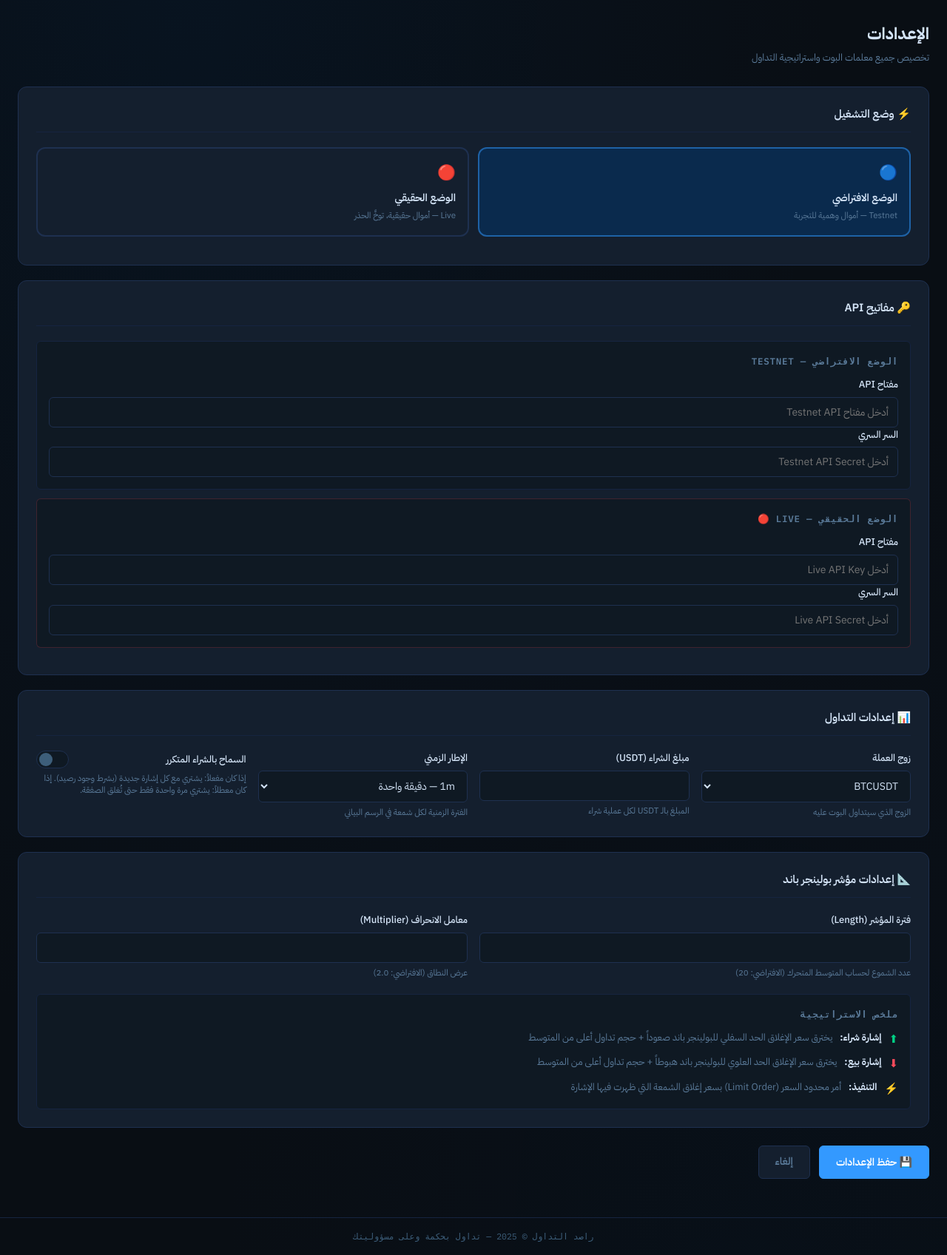
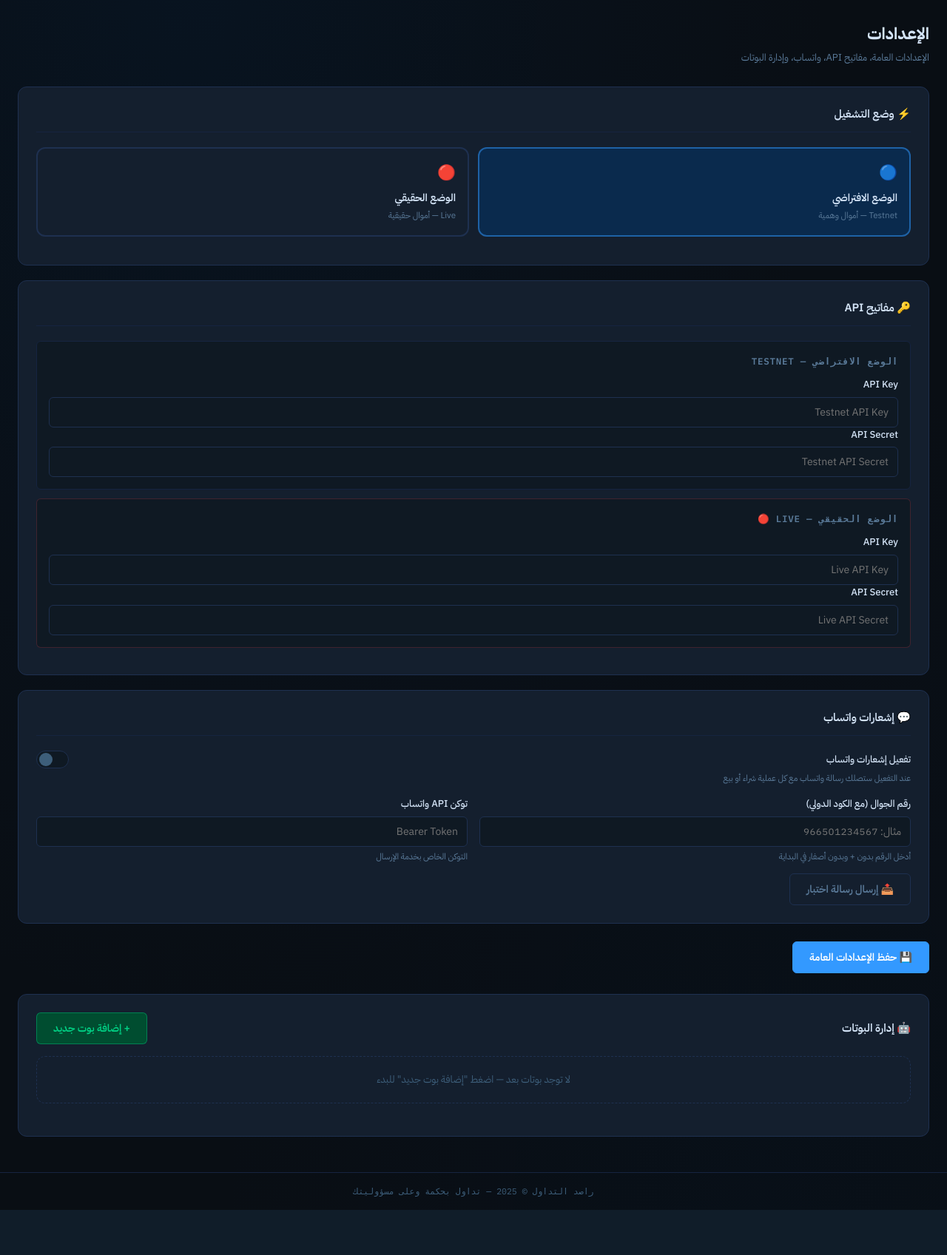
Before and after one commit to turky4500/bot22, a Flask app: page /settings in a window 1280 px wide. Shown: the part 59-1756 px from the top of the page at 74% size. After the commit the page ends 1695 px from the top, so only its background shows below. Run offline with Flask 3, Linux system fonts and the light colour scheme; data that the repository does not hold is empty.

Commit message:
Update settings.html

```diff
--- a/templates/settings.html
+++ b/templates/settings.html
@@ -5,191 +5,296 @@
 
 <section class="section-header">
   <h1 class="page-title">الإعدادات</h1>
-  <p class="page-sub">تخصيص جميع معلمات البوت واستراتيجية التداول</p>
+  <p class="page-sub">الإعدادات العامة، مفاتيح API، واتساب، وإدارة البوتات</p>
 </section>
 
+<!-- ====== الإعدادات العامة ====== -->
 <form method="post" action="{{ url_for('settings_page') }}" class="settings-form">
 
-  <!-- ====== وضع التشغيل ====== -->
+  <!-- وضع التشغيل -->
   <div class="settings-card">
     <h2 class="settings-section-title">⚡ وضع التشغيل</h2>
     <div class="mode-toggle-group">
       <label class="mode-option {% if settings.mode == 'virtual' %}mode-active{% endif %}">
-        <input type="radio" name="mode" value="virtual"
-               {% if settings.mode == 'virtual' %}checked{% endif %} />
+        <input type="radio" name="mode" value="virtual" {% if settings.mode == 'virtual' %}checked{% endif %} />
         <span class="mode-icon">🔵</span>
         <span class="mode-name">الوضع الافتراضي</span>
-        <span class="mode-desc">Testnet — أموال وهمية للتجربة</span>
+        <span class="mode-desc">Testnet — أموال وهمية</span>
       </label>
       <label class="mode-option {% if settings.mode == 'live' %}mode-active mode-live-active{% endif %}">
-        <input type="radio" name="mode" value="live"
-               {% if settings.mode == 'live' %}checked{% endif %} />
+        <input type="radio" name="mode" value="live" {% if settings.mode == 'live' %}checked{% endif %} />
         <span class="mode-icon">🔴</span>
         <span class="mode-name">الوضع الحقيقي</span>
-        <span class="mode-desc">Live — أموال حقيقية، توخَّ الحذر</span>
+        <span class="mode-desc">Live — أموال حقيقية</span>
       </label>
     </div>
-    {% if settings.mode == 'live' %}
-    <div class="live-warning">
-      ⚠️ أنت في الوضع الحقيقي! ستُنفَّذ الصفقات بأموال حقيقية.
-    </div>
-    {% endif %}
   </div>
 
-  <!-- ====== مفاتيح API ====== -->
+  <!-- مفاتيح API -->
   <div class="settings-card">
     <h2 class="settings-section-title">🔑 مفاتيح API</h2>
-
     <div class="api-block">
       <h3 class="api-block-title">الوضع الافتراضي — Testnet</h3>
       <div class="form-row">
-        <label class="form-label">مفتاح API</label>
+        <label class="form-label">API Key</label>
         <input type="password" name="virtual_api_key" class="form-input"
-               value="{{ settings.virtual_api_key }}"
-               placeholder="أدخل مفتاح Testnet API" autocomplete="off" />
+               value="{{ settings.virtual_api_key }}" placeholder="Testnet API Key" autocomplete="off"/>
       </div>
       <div class="form-row">
-        <label class="form-label">السر السري</label>
+        <label class="form-label">API Secret</label>
         <input type="password" name="virtual_api_secret" class="form-input"
-               value="{{ settings.virtual_api_secret }}"
-               placeholder="أدخل Testnet API Secret" autocomplete="off" />
+               value="{{ settings.virtual_api_secret }}" placeholder="Testnet API Secret" autocomplete="off"/>
       </div>
     </div>
-
     <div class="api-block api-block-live">
       <h3 class="api-block-title">الوضع الحقيقي — Live 🔴</h3>
       <div class="form-row">
-        <label class="form-label">مفتاح API</label>
+        <label class="form-label">API Key</label>
         <input type="password" name="live_api_key" class="form-input"
-               value="{{ settings.live_api_key }}"
-               placeholder="أدخل Live API Key" autocomplete="off" />
+               value="{{ settings.live_api_key }}" placeholder="Live API Key" autocomplete="off"/>
       </div>
       <div class="form-row">
-        <label class="form-label">السر السري</label>
+        <label class="form-label">API Secret</label>
         <input type="password" name="live_api_secret" class="form-input"
-               value="{{ settings.live_api_secret }}"
-               placeholder="أدخل Live API Secret" autocomplete="off" />
+               value="{{ settings.live_api_secret }}" placeholder="Live API Secret" autocomplete="off"/>
       </div>
     </div>
   </div>
 
-  <!-- ====== إعدادات التداول ====== -->
+  <!-- واتساب -->
   <div class="settings-card">
-    <h2 class="settings-section-title">📊 إعدادات التداول</h2>
+    <h2 class="settings-section-title">💬 إشعارات واتساب</h2>
+    <div class="form-row" style="margin-bottom:16px">
+      <label class="form-label toggle-label">
+        <span>تفعيل إشعارات واتساب</span>
+        <label class="toggle-switch">
+          <input type="checkbox" name="whatsapp_enabled"
+                 {% if settings.whatsapp_enabled %}checked{% endif %} />
+          <span class="toggle-slider"></span>
+        </label>
+      </label>
+      <span class="form-hint">عند التفعيل ستصلك رسالة واتساب مع كل عملية شراء أو بيع</span>
+    </div>
+    <div class="form-grid">
+      <div class="form-row">
+        <label class="form-label">رقم الجوال (مع الكود الدولي)</label>
+        <input type="text" name="whatsapp_phone" class="form-input"
+               value="{{ settings.get('whatsapp_phone','') }}"
+               placeholder="مثال: 966501234567" dir="ltr"/>
+        <span class="form-hint">أدخل الرقم بدون + وبدون أصفار في البداية</span>
+      </div>
+      <div class="form-row">
+        <label class="form-label">توكن API واتساب</label>
+        <input type="password" name="whatsapp_token" class="form-input"
+               value="{{ settings.get('whatsapp_token','') }}"
+               placeholder="Bearer Token" autocomplete="off" dir="ltr"/>
+        <span class="form-hint">التوكن الخاص بخدمة الإرسال</span>
+      </div>
+    </div>
+    <!-- زر اختبار الإرسال -->
+    <div style="margin-top:14px">
+      <button type="button" class="btn btn-settings" onclick="testWhatsapp()">
+        📤 إرسال رسالة اختبار
+      </button>
+      <span id="wa-test-result" class="form-hint" style="margin-right:12px"></span>
+    </div>
+  </div>
 
+  <div class="form-actions">
+    <button type="submit" class="btn btn-save">💾 حفظ الإعدادات العامة</button>
+  </div>
+
+</form>
+
+<!-- ====== إدارة البوتات ====== -->
+<div class="settings-card" style="margin-top:24px">
+  <div class="section-title-row">
+    <h2 class="settings-section-title" style="border:none;margin:0;padding:0">🤖 إدارة البوتات</h2>
+    <button class="btn btn-start" onclick="toggleAddForm()" type="button">+ إضافة بوت جديد</button>
+  </div>
+
+  <!-- نموذج إضافة بوت -->
+  <div id="add-bot-form" style="display:none;margin-top:20px">
+    <form method="post" action="{{ url_for('bot_add') }}" class="bot-form">
+      <h3 class="api-block-title">بوت جديد</h3>
       <div class="form-grid">
-
+        <div class="form-row">
+          <label class="form-label">اسم البوت</label>
+          <input type="text" name="name" class="form-input" placeholder="مثال: بوت البيتكوين" required/>
+        </div>
         <div class="form-row">
           <label class="form-label">زوج العملة</label>
           <select name="symbol" class="form-select">
             {% for sym in symbols %}
-            <option value="{{ sym }}" {% if settings.symbol == sym %}selected{% endif %}>{{ sym }}</option>
+            <option value="{{ sym }}">{{ sym }}</option>
             {% endfor %}
           </select>
-        <span class="form-hint">الزوج الذي سيتداول البوت عليه</span>
+        </div>
+        <div class="form-row">
+          <label class="form-label">مبلغ الشراء (USDT)</label>
+          <input type="number" name="order_amount" class="form-input" value="10" min="1" step="0.01"/>
+        </div>
+        <div class="form-row">
+          <label class="form-label">الإطار الزمني</label>
+          <select name="timeframe" class="form-select">
+            {% for tf_val, tf_lbl in timeframes %}
+            <option value="{{ tf_val }}" {% if tf_val == '1h' %}selected{% endif %}>{{ tf_val }} — {{ tf_lbl }}</option>
+            {% endfor %}
+          </select>
+        </div>
+        <div class="form-row">
+          <label class="form-label">فترة BB</label>
+          <input type="number" name="bb_length" class="form-input" value="20" min="5" max="200"/>
+        </div>
+        <div class="form-row">
+          <label class="form-label">معامل BB</label>
+          <input type="number" name="bb_multiplier" class="form-input" value="2.0" min="0.5" max="5" step="0.1"/>
+        </div>
+      </div>
+      <div class="form-row" style="margin-top:10px">
+        <label class="form-label toggle-label">
+          <span>السماح بالشراء المتكرر</span>
+          <label class="toggle-switch">
+            <input type="checkbox" name="allow_rebuy"/>
+            <span class="toggle-slider"></span>
+          </label>
+        </label>
+      </div>
+      <div class="form-actions" style="margin-top:16px">
+        <button type="submit" class="btn btn-save">✅ إضافة البوت</button>
+        <button type="button" class="btn btn-cancel" onclick="toggleAddForm()">إلغاء</button>
+      </div>
+    </form>
   </div>
 
+  <!-- قائمة البوتات الحالية -->
+  {% if bots %}
+  <div style="margin-top:20px;display:flex;flex-direction:column;gap:14px">
+    {% for bot in bots %}
+    <div class="existing-bot-card">
+      <div class="existing-bot-header">
+        <div>
+          <strong>{{ bot.name }}</strong>
+          <span class="tag-symbol" style="margin-right:8px">{{ bot.symbol }}</span>
+          <span class="tag-tf">{{ bot.timeframe }}</span>
+        </div>
+        <div style="display:flex;gap:8px">
+          <button class="btn-sm btn-sm-stop" type="button"
+                  onclick="toggleEditForm({{ bot.id }})">✏️ تعديل</button>
+          <form method="post" action="{{ url_for('bot_delete', bot_id=bot.id) }}" style="display:inline"
+                onsubmit="return confirm('حذف بوت {{ bot.name }}؟')">
+            <button class="btn-sm btn-sm-emergency" type="submit">🗑 حذف</button>
+          </form>
+        </div>
+      </div>
+      <div class="text-muted text-sm" style="margin-top:6px">
+        مبلغ الشراء: {{ bot.order_amount }} USDT |
+        BB: {{ bot.bb_length }} / {{ bot.bb_multiplier }} |
+        شراء متكرر: {% if bot.allow_rebuy %}نعم{% else %}لا{% endif %}
+      </div>
+
+      <!-- نموذج التعديل -->
+      <div id="edit-bot-{{ bot.id }}" style="display:none;margin-top:14px">
+        <form method="post" action="{{ url_for('bot_edit', bot_id=bot.id) }}" class="bot-form">
+          <div class="form-grid">
+            <div class="form-row">
+              <label class="form-label">اسم البوت</label>
+              <input type="text" name="name" class="form-input" value="{{ bot.name }}" required/>
+            </div>
+            <div class="form-row">
+              <label class="form-label">زوج العملة</label>
+              <select name="symbol" class="form-select">
+                {% for sym in symbols %}
+                <option value="{{ sym }}" {% if bot.symbol == sym %}selected{% endif %}>{{ sym }}</option>
+                {% endfor %}
+              </select>
+            </div>
             <div class="form-row">
               <label class="form-label">مبلغ الشراء (USDT)</label>
               <input type="number" name="order_amount" class="form-input"
-               value="{{ settings.order_amount }}" min="1" step="0.01" />
-        <span class="form-hint">المبلغ بالـ USDT لكل عملية شراء</span>
+                     value="{{ bot.order_amount }}" min="1" step="0.01"/>
             </div>
-
             <div class="form-row">
               <label class="form-label">الإطار الزمني</label>
               <select name="timeframe" class="form-select">
-          {% for tf_value, tf_label in timeframes %}
-            <option value="{{ tf_value }}" {% if settings.timeframe == tf_value %}selected{% endif %}>
-              {{ tf_value }} — {{ tf_label }}
+                {% for tf_val, tf_lbl in timeframes %}
+                <option value="{{ tf_val }}" {% if bot.timeframe == tf_val %}selected{% endif %}>
+                  {{ tf_val }} — {{ tf_lbl }}
                 </option>
                 {% endfor %}
               </select>
-        <span class="form-hint">الفترة الزمنية لكل شمعة في الرسم البياني</span>
             </div>
-
             <div class="form-row">
+              <label class="form-label">فترة BB</label>
+              <input type="number" name="bb_length" class="form-input"
+                     value="{{ bot.bb_length }}" min="5" max="200"/>
+            </div>
+            <div class="form-row">
+              <label class="form-label">معامل BB</label>
+              <input type="number" name="bb_multiplier" class="form-input"
+                     value="{{ bot.bb_multiplier }}" min="0.5" max="5" step="0.1"/>
+            </div>
+          </div>
+          <div class="form-row" style="margin-top:10px">
             <label class="form-label toggle-label">
               <span>السماح بالشراء المتكرر</span>
               <label class="toggle-switch">
-            <input type="checkbox" name="allow_rebuy"
-                   {% if settings.allow_rebuy %}checked{% endif %} />
+                <input type="checkbox" name="allow_rebuy" {% if bot.allow_rebuy %}checked{% endif %}/>
                 <span class="toggle-slider"></span>
               </label>
             </label>
-        <span class="form-hint">
-          إذا كان مفعلاً: يشتري مع كل إشارة جديدة (بشرط وجود رصيد).
-          إذا كان معطلاً: يشتري مرة واحدة فقط حتى تُغلق الصفقة.
-        </span>
           </div>
-
+          <div class="form-actions" style="margin-top:12px">
+            <button type="submit" class="btn btn-save">💾 حفظ التعديلات</button>
+            <button type="button" class="btn btn-cancel" onclick="toggleEditForm({{ bot.id }})">إلغاء</button>
+          </div>
+        </form>
       </div>
     </div>
-
-  <!-- ====== إعدادات المؤشر ====== -->
-  <div class="settings-card">
-    <h2 class="settings-section-title">📐 إعدادات مؤشر بولينجر باند</h2>
-
-    <div class="form-grid">
-
-      <div class="form-row">
-        <label class="form-label">فترة المؤشر (Length)</label>
-        <input type="number" name="bb_length" class="form-input"
-               value="{{ settings.bb_length }}" min="5" max="200" step="1" />
-        <span class="form-hint">عدد الشموع لحساب المتوسط المتحرك (الافتراضي: 20)</span>
+    {% endfor %}
   </div>
-
-      <div class="form-row">
-        <label class="form-label">معامل الانحراف (Multiplier)</label>
-        <input type="number" name="bb_multiplier" class="form-input"
-               value="{{ settings.bb_multiplier }}" min="0.5" max="5.0" step="0.1" />
-        <span class="form-hint">عرض النطاق (الافتراضي: 2.0)</span>
+  {% else %}
+  <div class="no-position" style="margin-top:16px">
+    لا توجد بوتات بعد — اضغط "إضافة بوت جديد" للبدء
   </div>
-
+  {% endif %}
 </div>
-
-    <!-- معاينة الاستراتيجية -->
-    <div class="strategy-preview">
-      <h3 class="preview-title">ملخص الاستراتيجية</h3>
-      <ul class="strategy-list">
-        <li>
-          <span class="strat-icon buy-icon">⬆</span>
-          <strong>إشارة شراء:</strong> يخترق سعر الإغلاق الحد السفلي للبولينجر باند صعوداً + حجم تداول أعلى من المتوسط
-        </li>
-        <li>
-          <span class="strat-icon sell-icon">⬇</span>
-          <strong>إشارة بيع:</strong> يخترق سعر الإغلاق الحد العلوي للبولينجر باند هبوطاً + حجم تداول أعلى من المتوسط
-        </li>
-        <li>
-          <span class="strat-icon">⚡</span>
-          <strong>التنفيذ:</strong> أمر محدود السعر (Limit Order) بسعر إغلاق الشمعة التي ظهرت فيها الإشارة
-        </li>
-      </ul>
-    </div>
-  </div>
-
-  <!-- ====== زر الحفظ ====== -->
-  <div class="form-actions">
-    <button type="submit" class="btn btn-save">💾 حفظ الإعدادات</button>
-    <a href="{{ url_for('index') }}" class="btn btn-cancel">إلغاء</a>
-  </div>
-
-</form>
 
 {% endblock %}
 
 {% block scripts %}
 <script>
-// تحديث مظهر اختيار الوضع
-document.querySelectorAll('input[name="mode"]').forEach(radio => {
-  radio.addEventListener('change', () => {
-    document.querySelectorAll('.mode-option').forEach(opt => {
-      opt.classList.remove('mode-active', 'mode-live-active');
-    });
-    const parent = radio.closest('.mode-option');
-    parent.classList.add('mode-active');
-    if (radio.value === 'live') parent.classList.add('mode-live-active');
+function toggleAddForm() {
+  const f = document.getElementById('add-bot-form');
+  f.style.display = f.style.display === 'none' ? 'block' : 'none';
+}
+
+function toggleEditForm(id) {
+  const f = document.getElementById('edit-bot-' + id);
+  f.style.display = f.style.display === 'none' ? 'block' : 'none';
+}
+
+document.querySelectorAll('input[name="mode"]').forEach(r => {
+  r.addEventListener('change', () => {
+    document.querySelectorAll('.mode-option').forEach(o => o.classList.remove('mode-active','mode-live-active'));
+    const p = r.closest('.mode-option');
+    p.classList.add('mode-active');
+    if (r.value === 'live') p.classList.add('mode-live-active');
   });
 });
+
+async function testWhatsapp() {
+  const result = document.getElementById('wa-test-result');
+  result.textContent = 'جاري الإرسال...';
+  try {
+    const res  = await fetch('/api/test_whatsapp', {method:'POST'});
+    const data = await res.json();
+    result.textContent = data.success ? '✅ تم الإرسال بنجاح' : '❌ فشل: ' + data.message;
+    result.style.color = data.success ? 'var(--green)' : 'var(--red)';
+  } catch(e) {
+    result.textContent = '❌ خطأ في الاتصال';
+    result.style.color = 'var(--red)';
+  }
+}
 </script>
 {% endblock %}
```
Lines whose indentation alone changed are shown as unchanged.
